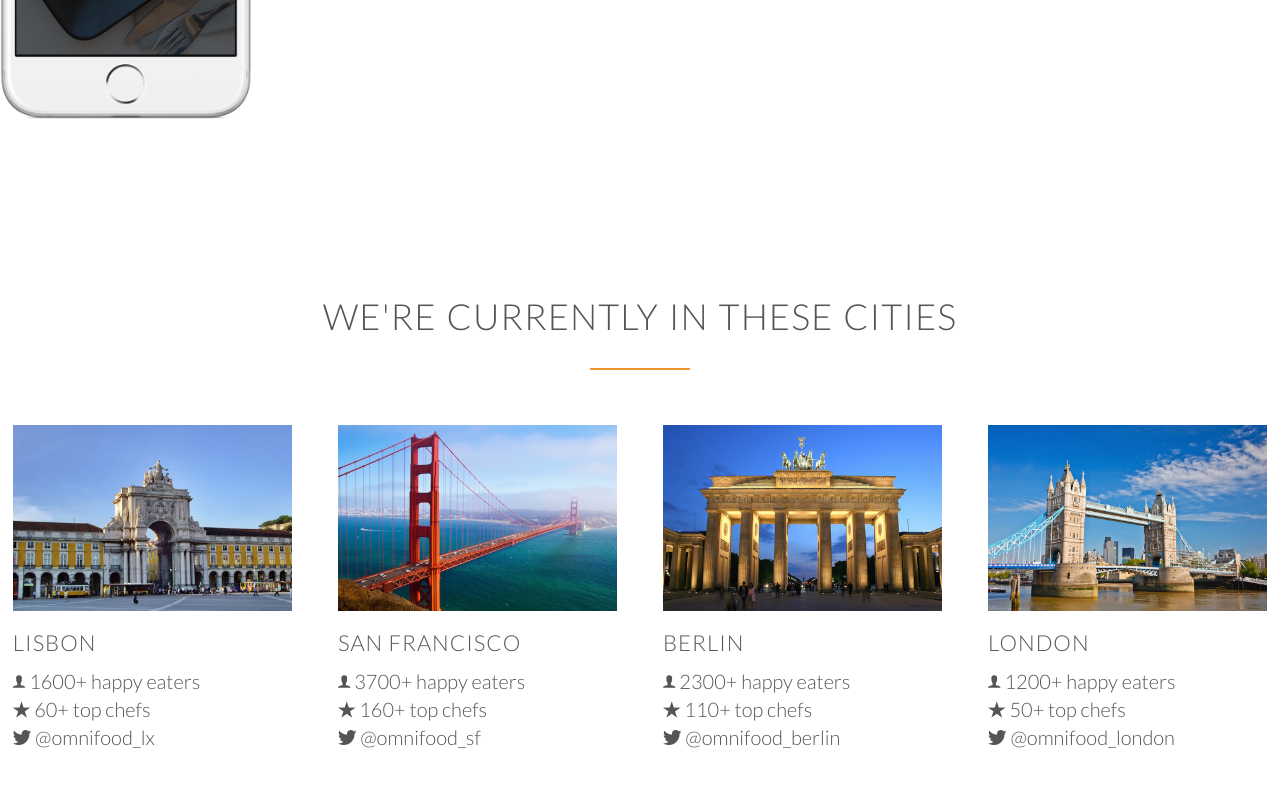
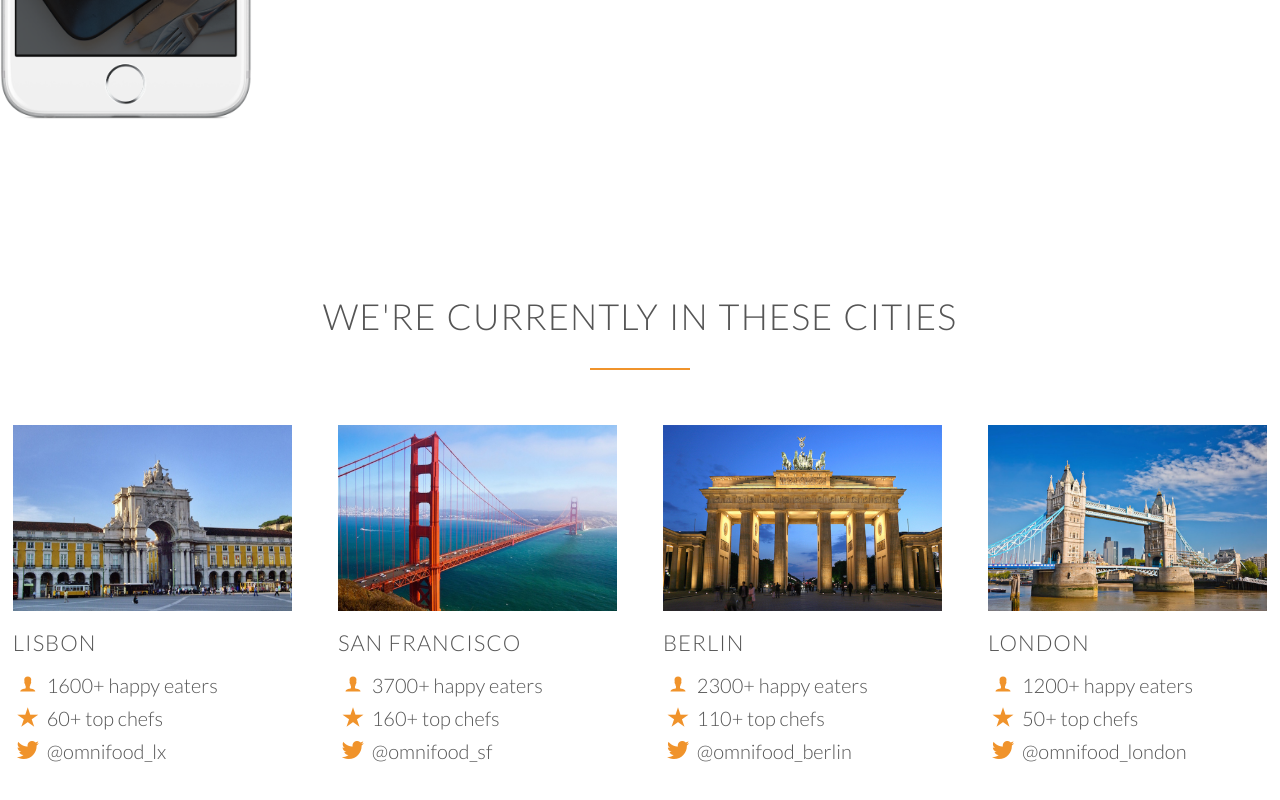
Before and after one commit to amritasinha/omnifood, a plain HTML site: page index.html in a window 1280 px wide. Shown: the part 2552-3352 px from the top of the page. Drawn offline with Linux system fonts and the light colour scheme; files whose address does not match are found by name.

Commit message:
icon-small class and icon formatted

```diff
--- a/index.html
+++ b/index.html
@@ -178,18 +178,18 @@ We don't limit your creativity, which means you can order whatever you feel like
 
             <div class="city-feature">
 
-            <i class="ion-ios-person"></i>
+            <i class="ion-ios-person icon-small"></i>
                1600+ happy eaters
            </div>
 
             <div class="city-feature">
 
-            <i class="ion-ios-star"></i>
+            <i class="ion-ios-star icon-small"></i>
                60+ top chefs
            </div>
             <div class="city-feature">
 
-            <i class="ion-social-twitter"></i>
+            <i class="ion-social-twitter icon-small"></i>
                @omnifood_lx
            </div>
 
@@ -206,19 +206,19 @@ We don't limit your creativity, which means you can order whatever you feel like
 
             <div class="city-feature">
 
-            <i class="ion-ios-person"></i>
+            <i class="ion-ios-person icon-small"></i>
              3700+ happy eaters
 
            </div>
 
             <div class="city-feature">
 
-            <i class="ion-ios-star"></i>
+            <i class="ion-ios-star icon-small"></i>
              160+ top chefs
            </div>
             <div class="city-feature">
 
-            <i class="ion-social-twitter"></i>
+            <i class="ion-social-twitter icon-small"></i>
              @omnifood_sf
            </div>
 
@@ -235,19 +235,19 @@ We don't limit your creativity, which means you can order whatever you feel like
 
             <div class="city-feature">
 
-            <i class="ion-ios-person"></i>
+            <i class="ion-ios-person icon-small"></i>
              2300+ happy eaters
 
            </div>
 
             <div class="city-feature">
 
-            <i class="ion-ios-star"></i>
+            <i class="ion-ios-star icon-small"></i>
              110+ top chefs
            </div>
             <div class="city-feature">
 
-            <i class="ion-social-twitter"></i>
+            <i class="ion-social-twitter icon-small"></i>
              @omnifood_berlin
            </div>
 
@@ -264,19 +264,19 @@ We don't limit your creativity, which means you can order whatever you feel like
 
             <div class="city-feature">
 
-            <i class="ion-ios-person"></i>
+            <i class="ion-ios-person icon-small"></i>
              1200+ happy eaters
 
            </div>
 
             <div class="city-feature">
 
-            <i class="ion-ios-star"></i>
+            <i class="ion-ios-star icon-small"></i>
              50+ top chefs
            </div>
             <div class="city-feature">
 
-            <i class="ion-social-twitter"></i>
+            <i class="ion-social-twitter icon-small"></i>
              @omnifood_london
            </div>
 
--- a/resources/css/style.css
+++ b/resources/css/style.css
@@ -129,7 +129,13 @@ margin-left: 15%;
     margin-bottom: 10px;
 }
 
-
+.icon-small{
+    display: inline-block;
+    width: 30px;
+    text-align: center;
+    color: #f0932b;
+    font-size: 120%;
+}
 
 .logo{
     height:100px;
```
